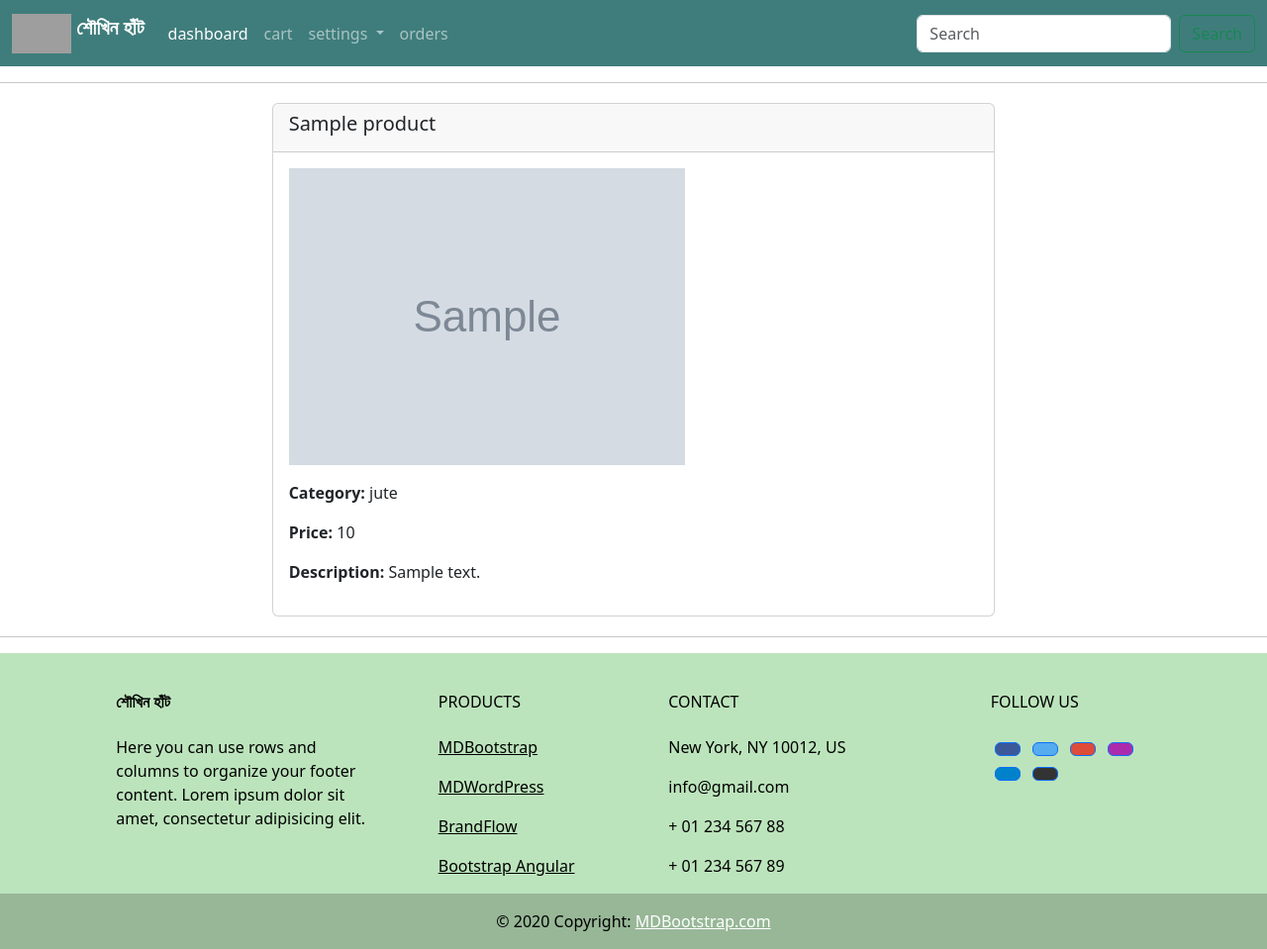
After one commit to afiahh/Shoukhin_Haat, a Django app: page /product_details/1 in a window 1280 px wide. The commit adds this page. Shown: the whole page at 99% size. Run offline with Django 5.2, Linux system fonts and the light colour scheme; tables that the repository leaves empty hold one stand-in row (values such as "Sample post"); grey boxes marked "Sample" are stand-in pictures; grey boxes are pictures that could not be loaded.

Commit message:
project created

```diff
--- a/SHmanagement/urls.py
+++ b/SHmanagement/urls.py
@@ -27,6 +27,7 @@ urlpatterns = [
     path('orders/', s_view.orders, name='orders'),
     #path('dashboard', s_view.dashboard, name='dashboard'),
     path('product_details/', s_view.product_details, name='product_details'),
+    path('product_details/<str:id>', s_view.view_product, name='view_product'),
     path('buyer/', s_view.buyer, name='buyer'),
     path('seller/', s_view.seller, name='seller'),
     path('add_product/',s_view.add_product, name='add_product')
--- a/shoukhin/models.py
+++ b/shoukhin/models.py
@@ -31,7 +31,7 @@ class product(models.Model):
     description = models.TextField(blank=True,null=True)
     measurements = models.CharField(max_length=300)
     category = models.CharField(max_length=100, choices=CATEGORY_CHOICES, default='others')
-    image = models.ImageField(blank=True, null=True)
+    image = models.ImageField(upload_to='static/images', blank=True, null=True, default='static/images/default_no_img.jfif')
     stock = models.IntegerField(default=0)
     # rating = models.ForeignKey(Rating, on_delete=models.CASCADE ,blank=True,null=True)
     #review = models.ForeignKey(Rating, on_delete=models.CASCADE,blank=True,null=True)
--- a/shoukhin/template/body/add_product.html
+++ b/shoukhin/template/body/add_product.html
@@ -1,7 +1,7 @@
 {% extends 'body/main.html' %}
 {% load static %}
 {% block content %}
-<form action="" method="POST">
+<form action="" method="POST" enctype="multipart/form-data">
     {% csrf_token %}
     {{form.as_p}}
 
--- a/shoukhin/template/body/footer.html
+++ b/shoukhin/template/body/footer.html
@@ -2,8 +2,8 @@
 <!--<div class="container my-5">-->
   <!-- Footer -->
   <footer
-          class="text-center text-lg-start text-white"
-          style="background-color: #929fba"
+          class="text-center text-lg-start text-black"
+          style="background-color: #BCE4BC"
           >
     <!-- Grid container -->
     <div class="container p-4 pb-0">
@@ -14,7 +14,7 @@
           <!-- Grid column -->
           <div class="col-md-3 col-lg-3 col-xl-3 mx-auto mt-3">
             <h6 class="text-uppercase mb-4 font-weight-bold">
-              Company name
+             <b>শৌখিন হাঁট</b>
             </h6>
             <p>
               Here you can use rows and columns to organize your footer
@@ -30,16 +30,16 @@
           <div class="col-md-2 col-lg-2 col-xl-2 mx-auto mt-3">
             <h6 class="text-uppercase mb-4 font-weight-bold">Products</h6>
             <p>
-              <a class="text-white">MDBootstrap</a>
+              <a class="text-black">MDBootstrap</a>
             </p>
             <p>
-              <a class="text-white">MDWordPress</a>
+              <a class="text-black">MDWordPress</a>
             </p>
             <p>
-              <a class="text-white">BrandFlow</a>
+              <a class="text-black">BrandFlow</a>
             </p>
             <p>
-              <a class="text-white">Bootstrap Angular</a>
+              <a class="text-black">Bootstrap Angular</a>
             </p>
           </div>
           <!-- Grid column -->
--- a/shoukhin/template/body/navbar.html
+++ b/shoukhin/template/body/navbar.html
@@ -1,8 +1,8 @@
-<nav class="navbar navbar-expand-lg navbar-dark bg-dark">
+<nav class="navbar navbar-expand-lg navbar-dark"style="background-color: #3F7D7C;">
   <div class="container-fluid">
     <a class="navbar-brand" href="#">
       <img src="https://scontent.xx.fbcdn.net/v/t1.15752-9/418958708_1480497429257760_3671539961185833263_n.png?stp=dst-png_p206x206&_nc_cat=105&ccb=1-7&_nc_sid=5f2048&_nc_eui2=AeFo24lKRhfXaWTFtlb9Z5Fkxx7BFxceJQ7HHsEXFx4lDsrM2nqqxO3PGsJ9d6eOVzevPkctOcPGw8upRCuYJ0bV&_nc_ohc=bJIBkaBwErUAX9YpD6r&_nc_ad=z-m&_nc_cid=0&_nc_ht=scontent.xx&oh=03_AdR3c-WlUeI1sCoUxQYP2U9QGljmqnxmGM3FTujg0L8qKQ&oe=662E70DE" alt="Logo" width="60" height="40" class="d-inline-block align-text-top">
-      <b><i>শৌখিন হাঁট</i></b>
+      <b>শৌখিন হাঁট</b>
     </a>
     <button class="navbar-toggler" type="button" data-bs-toggle="collapse" data-bs-target="#navbarSupportedContent" aria-controls="navbarSupportedContent" aria-expanded="false" aria-label="Toggle navigation">
       <span class="navbar-toggler-icon"></span>
--- /dev/null
+++ b/shoukhin/template/body/view_product.html
@@ -0,0 +1,27 @@
+{% extends 'body/main.html' %}
+{% load static %}
+{% block content %}
+
+<div class="container">
+  <div class="row justify-content-center">
+    <div class="col-md-8">
+      <div class="card">
+        <div class="card-header">
+          <h5 class="card-title">{{ product.name }}</h5>
+        </div>
+        <div class="card-body">
+          {% if product.image %}
+          <img src="{{ product.image.url }}" alt="Product Image" class="img-fluid mb-3">
+          {% else %}
+          <p>No Image Available</p>
+          {% endif %}
+          <p><strong>Category:</strong> {{ product.category }}</p>
+          <p><strong>Price:</strong> {{ product.price }}</p>
+          <p><strong>Description:</strong> {{ product.description }}</p>
+        </div>
+      </div>
+    </div>
+  </div>
+</div>
+
+{% endblock %}
--- a/shoukhin/views.py
+++ b/shoukhin/views.py
@@ -34,6 +34,14 @@ def add_product(request):
     }
     return render(request, template_name='body/add_product.html',context=context)
 
+def view_product(request,id):
+    prod=product.objects.get(pk=id)
+    context = {
+        'product': prod,
+    }
+    return render(request, template_name='body/view_product.html',context=context)
+
+
 def seller(request):
     return  render(request,template_name='body/seller.html')
 
```
Also changed, not shown: notes for us.txt (+31 -0 lines), shoukhin/template/body/product_details.html (+16 -0 lines), shoukhin/migrations/0007_alter_product_image.py (added), shoukhin/migrations/0008_alter_product_image.py (added), shoukhin/migrations/0009_alter_product_image.py (added), shoukhin/migrations/0010_alter_product_image.py (added), static/images/static/images/default_no_img.jfif (added), static/images/static/images/download_6.jfif (added), static/images/static/images/saree.jfif (added).
